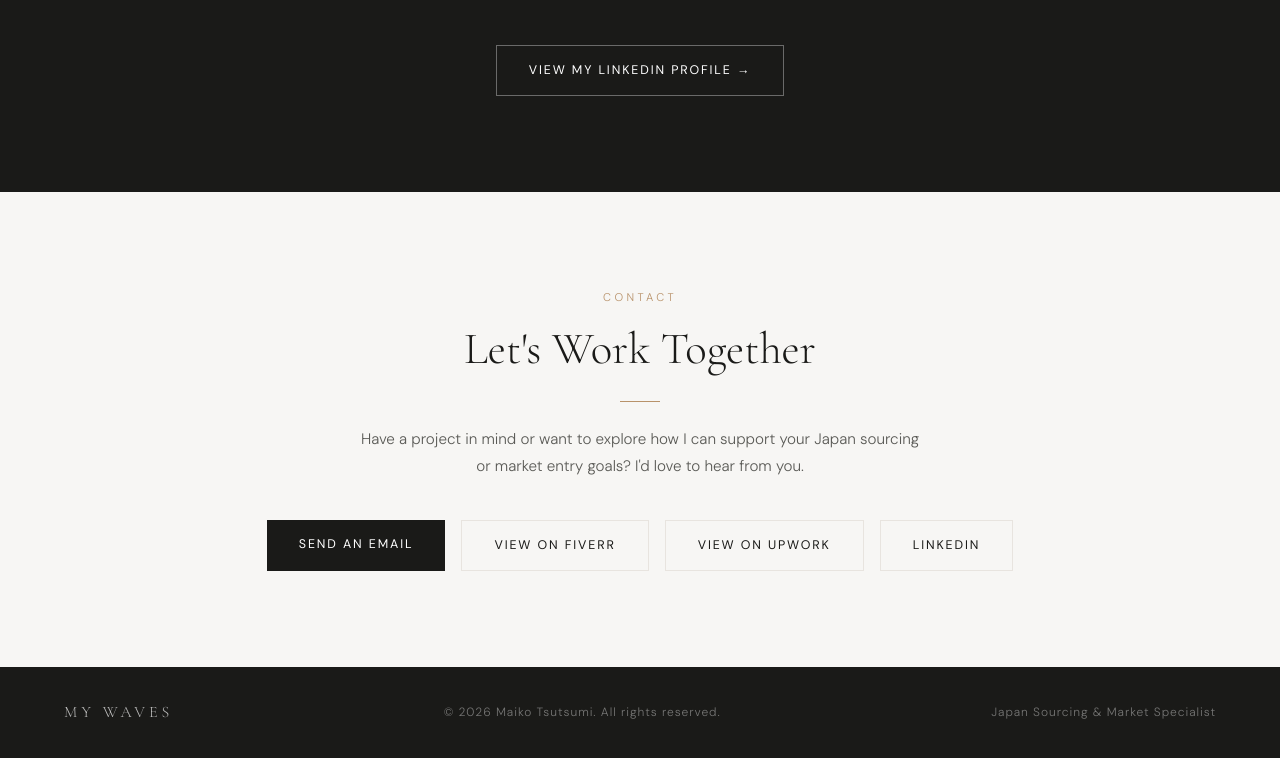
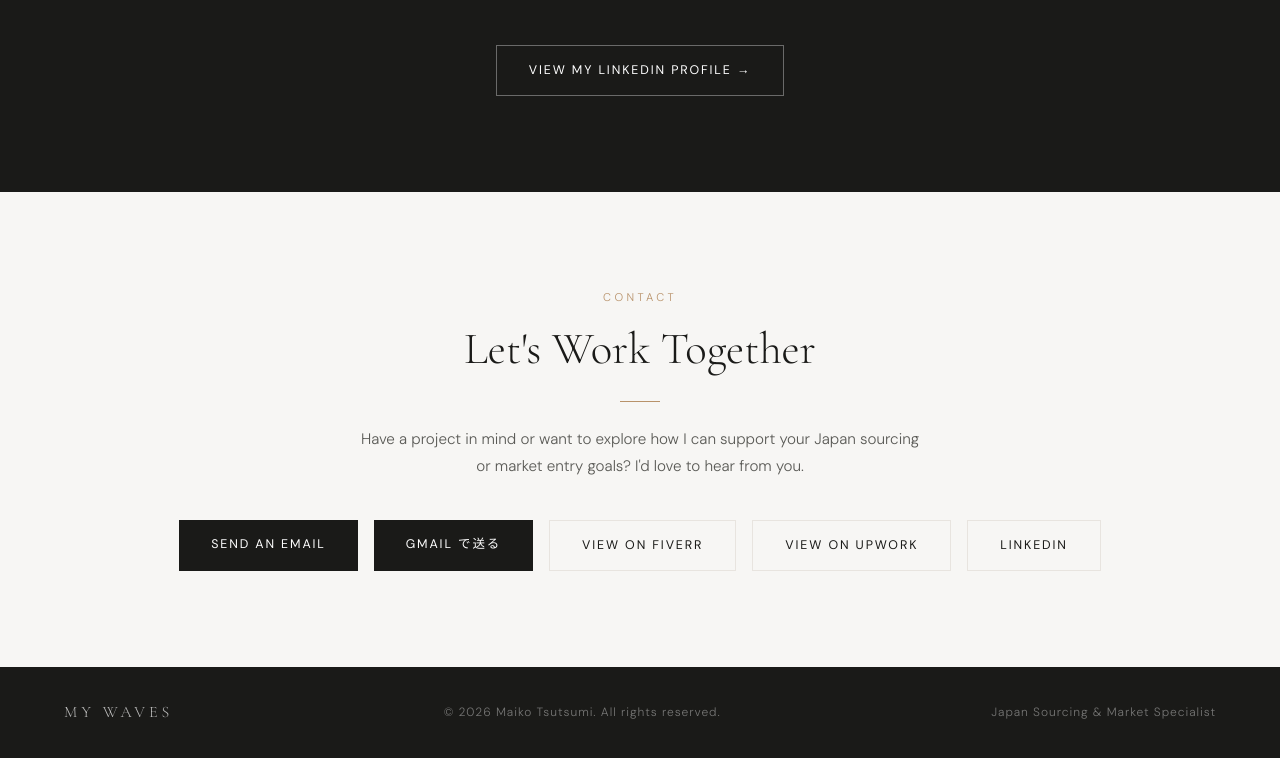
Before and after one commit to tsutsumishotenkyoto-stack/my-waves, a plain HTML site: page index.html in a window 1280 px wide. Shown: the part 4037-4795 px from the top of the page. Drawn offline with nearby package versions, Linux system fonts and the light colour scheme.

Commit message:
Update index.html

```diff
--- a/index.html
+++ b/index.html
@@ -715,6 +715,7 @@
   <p class="section-body reveal">Have a project in mind or want to explore how I can support your Japan sourcing or market entry goals? I'd love to hear from you.</p>
   <div class="contact-links reveal">
     <a href="mailto:tsutsumi.shoten.kyoto@gmail.com" class="btn btn-primary">Send an Email</a>
+    <a href="https://mail.google.com/mail/?view=cm&to=tsutsumi.shoten.kyoto@gmail.com" target="_blank" rel="noopener" class="btn btn-primary">Gmail で送る</a>
     <a href="https://www.fiverr.com/s/DBvQNgA" target="_blank" class="btn btn-outline">View on Fiverr</a>
     <a href="https://www.upwork.com/freelancers/~01ff397533329f3c41" target="_blank" class="btn btn-outline">View on Upwork</a>
     <a href="https://www.linkedin.com/in/maiko-tsutsumi-3472733aa" target="_blank" class="btn btn-outline">LinkedIn</a>
```
